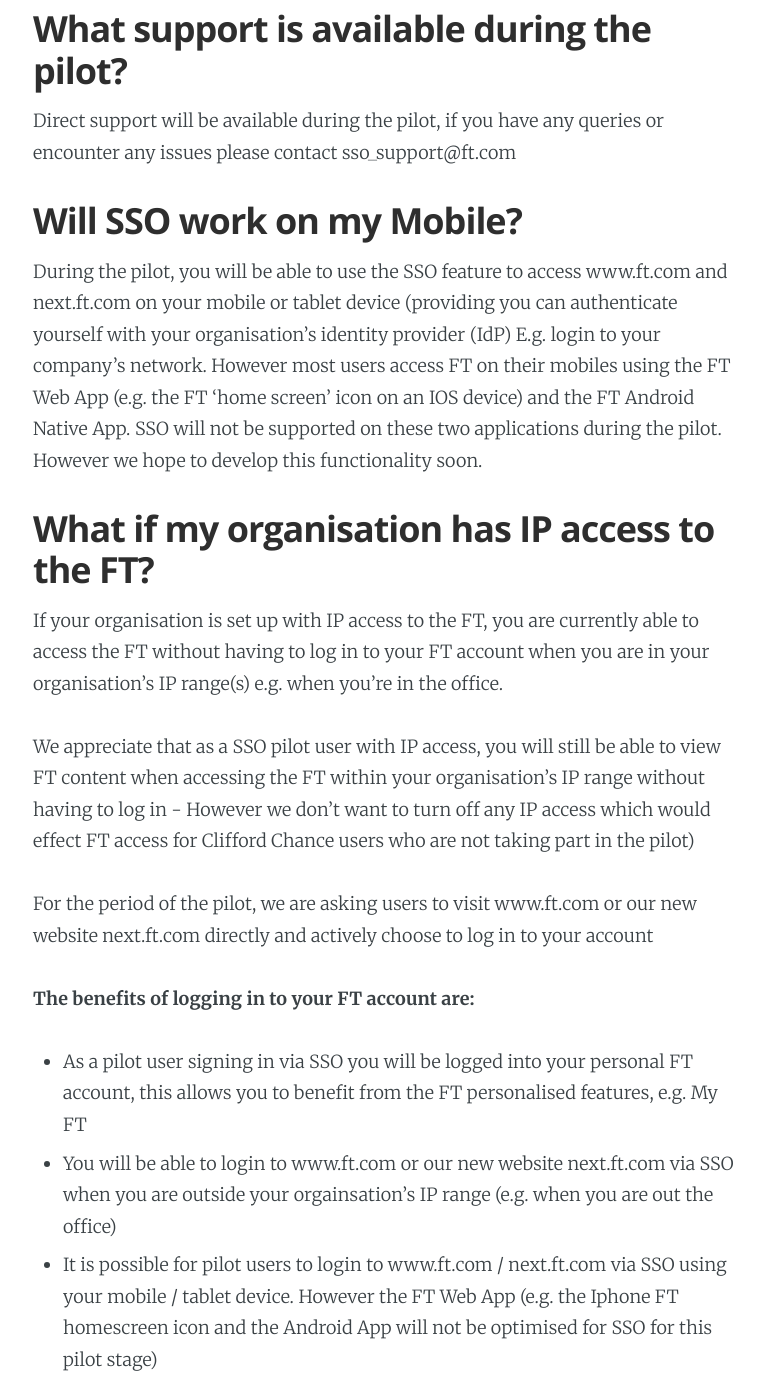
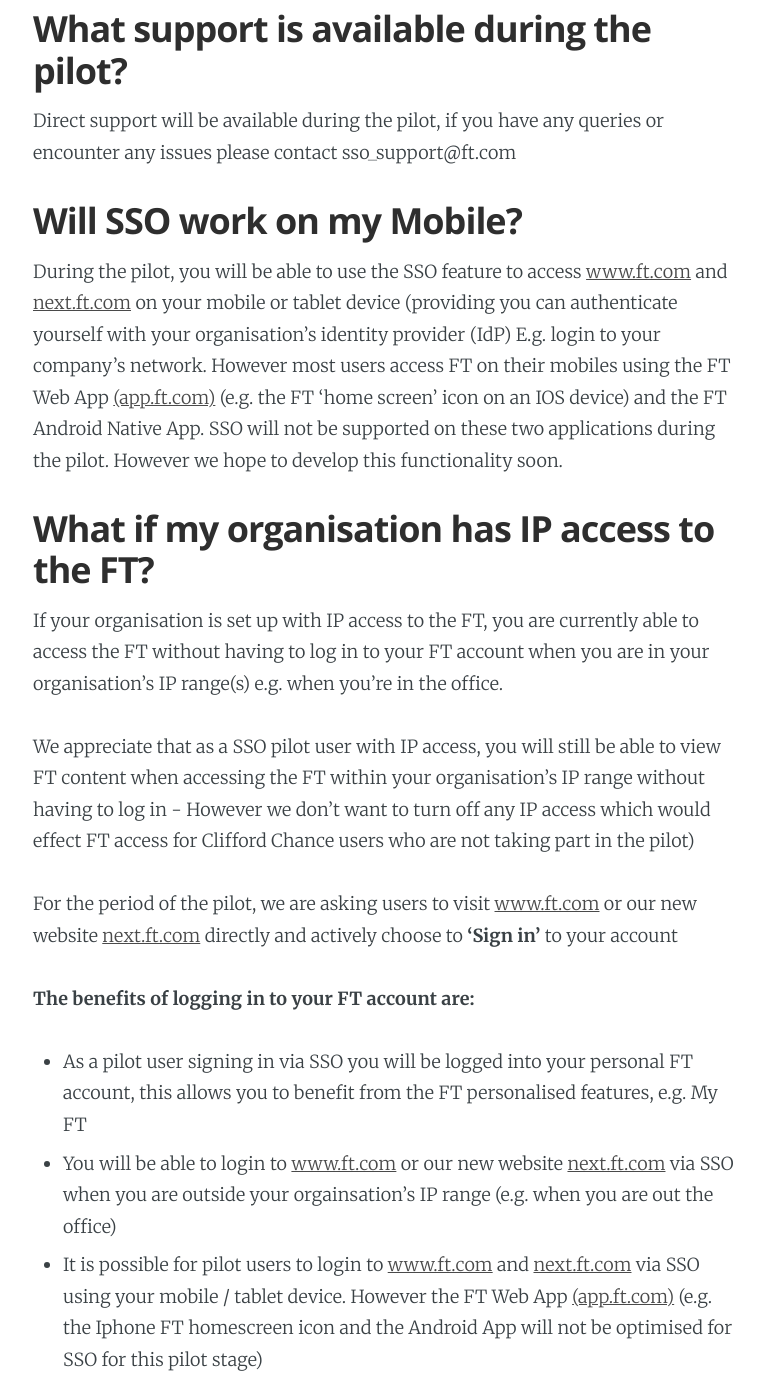
Before and after one commit to Financial-Times/sso-support, a Jekyll site: the page built from _posts/2016-07-19-faqs.md, in a window 1280 px wide and 1400 px high, scrolled down 807 px. Shown: the whole window, without its empty margins (252-1016 px from the left). Built offline with Jekyll 4.4.1, drawn with Linux system fonts in a browser that asks for light colours; some of the changed text lies outside the part shown.

Commit message:
Update 2016-07-19-faqs.md

```diff
--- a/_posts/2016-07-19-faqs.md
+++ b/_posts/2016-07-19-faqs.md
@@ -3,12 +3,11 @@
 title:  "Frequently Asked Questions"
 date:   2016-07-19 10:00:00
 ---
-
 ## How long will the pilot last?
 The pilot will last 30 days
 
 ## How many times can I test SSO?
-SSO will automatically create a cookie that remembers your FT login credentials for a given device/browser for 6 month - If you would like to carry on testing the SSO feature, please log out of your account. The following link will ensure you are logged out https://accounts.ft.com/logout
+SSO will automatically create a cookie that remembers your FT login credentials for a given device/browser for 6 month - If you would like to carry on testing the SSO feature, please log out of your account. The following link will ensure you are logged out: [Log out of my FT account](https://accounts.ft.com/logout)
 
 ## Will I be logged in on all my devices and different web browsers?
 You will need to follow the SSO login process for each different device and/or web browser what you wish to access FT content. E.g. If you are signed in on Firefox, this will not log you in on a Chrome web browser.
@@ -17,21 +16,21 @@
 Direct support will be available during the pilot, if you have any queries or encounter any issues please contact sso_support@ft.com
 
 ## Will SSO work on my Mobile?
-During the pilot, you will be able to use the SSO feature to access www.ft.com and next.ft.com on your mobile or tablet device (providing you can authenticate yourself with your organisation’s identity provider (IdP) E.g. login to your company’s network.
-However most users access FT on their mobiles using the FT Web App (e.g. the FT ‘home screen’ icon on an IOS device) and the FT Android Native App. SSO will not be supported on these two applications during the pilot. However we hope to develop this functionality soon.
+During the pilot, you will be able to use the SSO feature to access [www.ft.com](http://www.ft.com) and [next.ft.com](https://next.ft.com) on your mobile or tablet device (providing you can authenticate yourself with your organisation’s identity provider (IdP) E.g. login to your company’s network.
+However most users access FT on their mobiles using the FT Web App [(app.ft.com)](http://app.ft.com) (e.g. the FT ‘home screen’ icon on an IOS device) and the FT Android Native App. SSO will not be supported on these two applications during the pilot. However we hope to develop this functionality soon.
 
 ## What if my organisation has IP access to the FT?
 If your organisation is set up with IP access to the FT, you are currently able to access the FT without having to log in to your FT account when you are in your organisation's IP range(s) e.g. when you're in the office.
 
 We appreciate that as a SSO pilot user with IP access, you will still be able to view FT content when accessing the FT within your organisation's IP range without having to log in - However we don't want to turn off any IP access which would effect FT access for Clifford Chance users who are not taking part in the pilot)
 
-For the period of the pilot, we are asking users to visit www.ft.com or our new website next.ft.com directly and actively choose to log in to your account
+For the period of the pilot, we are asking users to visit [www.ft.com](http://www.ft.com) or our new website [next.ft.com](https://next.ft.com) directly and actively choose to **'Sign in'** to your account
 
 **The benefits of logging in to your FT account are:**
 
 - As a pilot user signing in via SSO you will be logged into your personal FT account, this allows you to benefit from the FT personalised features, e.g. My FT
-- You will be able to login to www.ft.com or our new website next.ft.com via SSO when you are outside your orgainsation's IP range (e.g. when you are out the office)
-- It is possible for pilot users to login to www.ft.com / next.ft.com via SSO using your mobile / tablet device. However the FT Web App (e.g. the Iphone FT homescreen icon and the Android App will not be optimised for SSO for this pilot stage)
+- You will be able to login to [www.ft.com](http://www.ft.com) or our new website [next.ft.com](https://next.ft.com) via SSO when you are outside your orgainsation's IP range (e.g. when you are out the office)
+- It is possible for pilot users to login to [www.ft.com](http://www.ft.com) and [next.ft.com](https://next.ft.com) via SSO using your mobile / tablet device. However the FT Web App [(app.ft.com)](http://app.ft.com) (e.g. the Iphone FT homescreen icon and the Android App will not be optimised for SSO for this pilot stage)
 
 ## What happens after the pilot?
 After the pilot you will still be able to use the SSO feature to log in. We plan to develop our SSO offering further and develop additional features to improve the user journey. E.g. SSO for the FT Web App. We will
```
